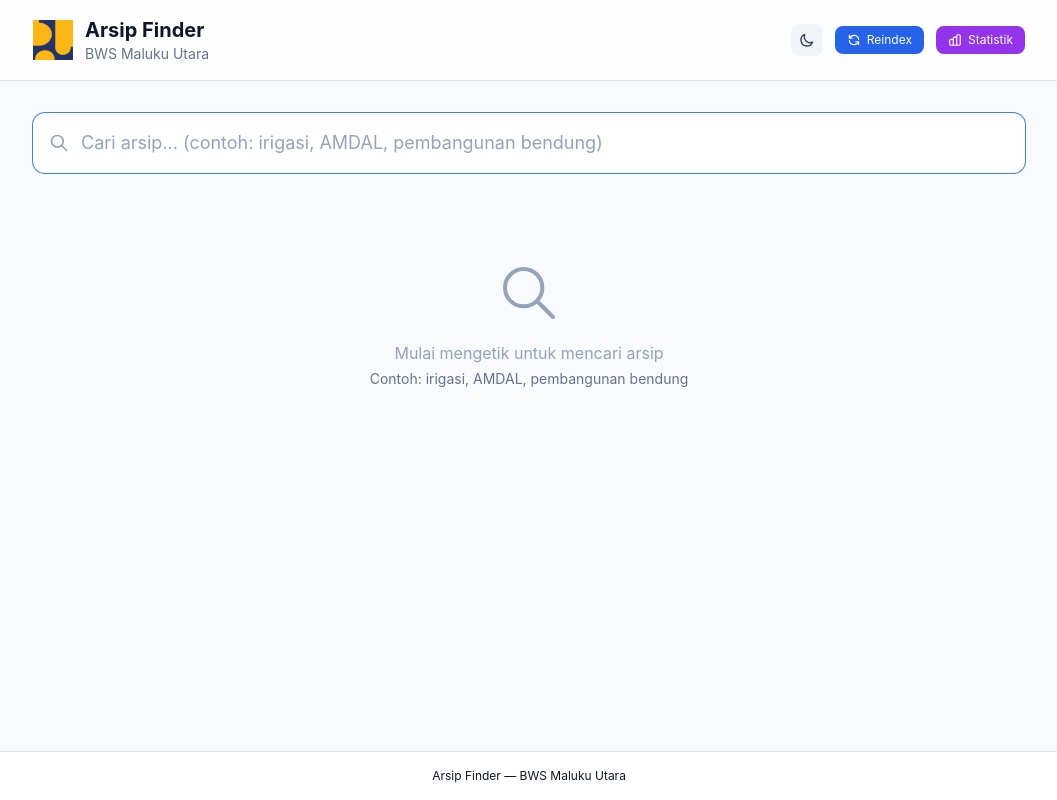
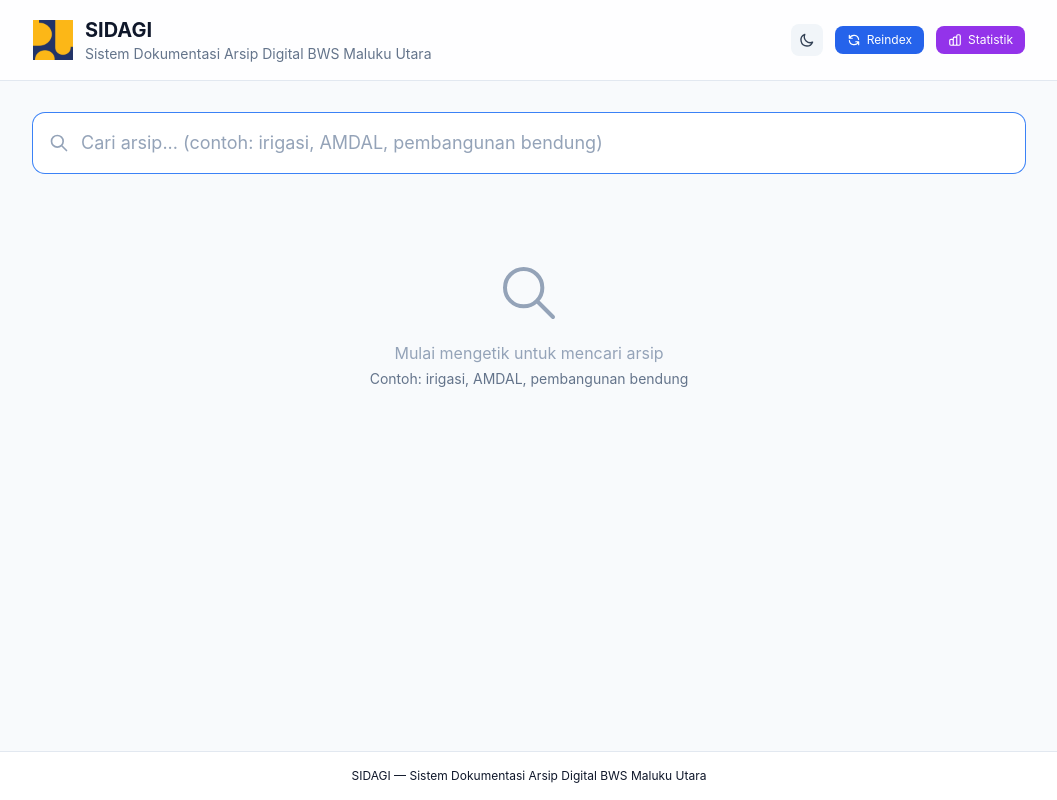
Before and after one commit to githubfarid1/arsip-search, a Next.js app in the folder frontend/: page / in a window 1280 px wide. Shown: the whole page, without its empty margins (111-1168 px from the left). Built offline with nearby package versions, Linux system fonts and the light colour scheme.

Commit message:
feat: rebrand header to SIDAGI

```diff
--- a/frontend/src/app/layout.tsx
+++ b/frontend/src/app/layout.tsx
@@ -2,8 +2,8 @@ import type { Metadata } from 'next'
 import './globals.css'
 
 export const metadata: Metadata = {
-  title: 'Arsip Finder - BWS Maluku Utara',
-  description: 'Sistem Pencarian Arsip BWS Maluku Utara',
+  title: 'SIDAGI - Sistem Dokumentasi Arsip Digital BWS Maluku Utara',
+  description: 'Sistem Dokumentasi Arsip Digital BWS Maluku Utara',
   icons: {
     icon: '/logo.png',
   },
--- a/frontend/src/app/page.tsx
+++ b/frontend/src/app/page.tsx
@@ -318,8 +318,8 @@ export default function Home() {
             <div className="flex items-center gap-3">
               <img src="/logo.png" alt="Logo" className="h-10 w-10 object-contain" />
               <div>
-                <h1 className="text-xl font-bold dark:text-white text-slate-900">Arsip Finder</h1>
-                <p className="text-sm dark:text-slate-400 text-slate-500">BWS Maluku Utara</p>
+                <h1 className="text-xl font-bold dark:text-white text-slate-900">SIDAGI</h1>
+                <p className="text-sm dark:text-slate-400 text-slate-500">Sistem Dokumentasi Arsip Digital BWS Maluku Utara</p>
               </div>
             </div>
             <div className="flex items-center gap-3">
@@ -667,7 +667,7 @@ export default function Home() {
 
       {/* Footer */}
       <footer className="dark:border-slate-800 dark:text-slate-600 border-t border-slate-200 text-xs text-center py-4 dark:bg-slate-900 bg-white">
-        Arsip Finder — BWS Maluku Utara
+        SIDAGI — Sistem Dokumentasi Arsip Digital BWS Maluku Utara
       </footer>
     </div>
   )
```
